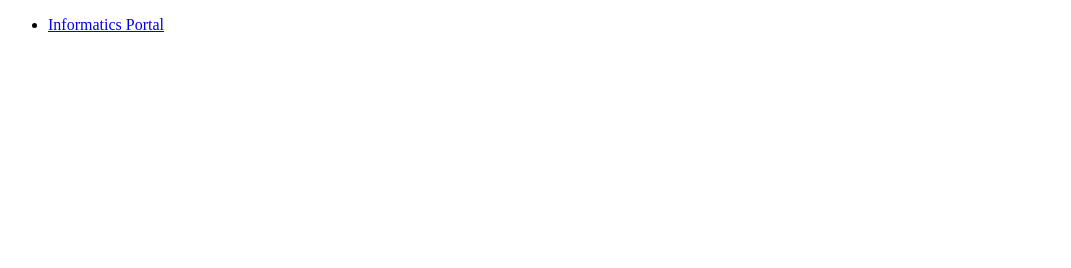
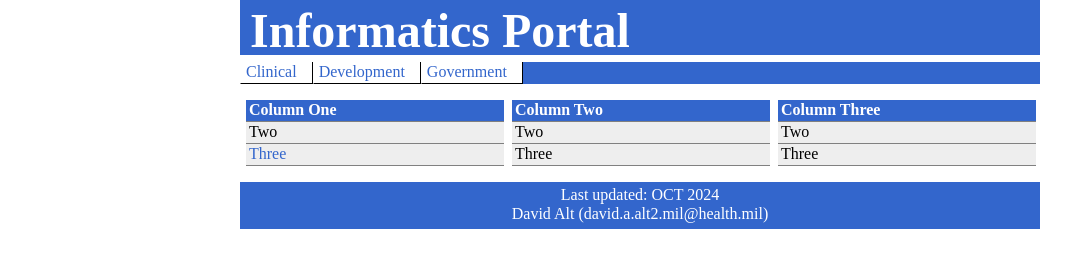
Before and after one commit to DavidAlt/web-portal, a plain HTML site: page index.html in a window 1280 px wide. Shown: the whole page, without its empty margins (0-1071 px from the left). Drawn offline with Linux system fonts and the light colour scheme.

Commit message:
built basic template and styling

```diff
--- a/index.html
+++ b/index.html
@@ -1,13 +1,55 @@
 <!DOCTYPE html>
 <html lang="en">
+
 <head>
     <meta charset="UTF-8">
     <meta name="viewport" content="width=device-width, initial-scale=1.0">
-    <title>Web Portal</title>
+    <title>Informatics Portal</title>
+    <link rel="StyleSheet" href="./style.css" type="text/css">
 </head>
+
 <body>
-    <ul>
-        <li><a href="./informatics-portal/index.html">Informatics Portal</a></li>
-    </ul>
+    <div id="wrapper">
+    <div id="banner">
+        <div style="float: left; margin-left: 10px;">Informatics Portal</div>
+    </div> <!-- banner -->
+
+    <ul id="menu">
+        <li><a href="">Clinical</a></li>
+        <li><a href="">Development</a></li>
+        <li><a href="">Government</a></li>
+    </ul> <!-- menu -->
+
+    <div class="spacer">&nbsp;</div>
+
+    <div class="col">
+        <span class="one title">Column One</span>
+        <span class="one">Two</span>
+        <span class="one"><a href="https://www.google.com/">Three</a></span>
+    </div> <!-- left column -->
+
+
+    <div class="col">
+        <span class="one title">Column Two</span>
+        <span class="one">Two</span>
+        <span class="one">Three</span>
+    </div> <!-- middle column -->
+
+
+    <div class="col">
+        <span class="one title">Column Three</span>
+        <span class="one">Two</span>
+        <span class="one">Three</span>
+    </div> <!-- right column -->
+
+    <div class="spacer">&nbsp;</div>
+
+    <div id="footer">
+        Last updated: OCT 2024<br>
+        <a style="color: white;" href="mailto:david.a.alt2.mil@health.mil" target="_blank">David Alt (david.a.alt2.mil@health.mil)</a>
+    </div> <!-- footer -->
+
+    </div> <!-- wrapper -->
 </body>
+
 </html>
--- /dev/null
+++ b/style.css
@@ -0,0 +1,108 @@
+/* Universal Selector - will apply to all elements */
+* {
+    margin: 0;
+    padding: 0;
+    border: 0;
+    outline: 0;
+    font-size: 100%;
+    line-height: 1.3;
+    text-align: left;
+    vertical-align: baseline;
+    background: transparent;
+}
+
+
+/* Element Selectors */
+a {
+    color: #36C;
+    text-decoration: none;
+}
+
+span {
+    background: #EEE;
+    display: inline-block;
+}
+
+span:hover,
+span:hover * {
+    background: #36C;
+    color: white;
+} /* affects span and any element inside span */
+
+
+
+/* Class Selectors - Fonts */
+.bold { font-weight: bold; }
+.title {
+    background: #36C;
+    color: white;
+    font-weight: bold;
+}
+
+
+/* Class Selectors - Spacing */
+.spacer { clear: both; line-height: 1; }
+.one { width: 252px; padding-left: 3px; padding-right: 3px; }
+
+
+/* Class Selectors - Columns */
+.col {
+    color: black;
+    display: block;
+    float: left;
+    margin-left: 6px;
+    padding: 0px;
+    width: 260px;
+}
+
+.col span {
+    border-bottom: solid 1px grey;
+}
+
+
+/* ID Selectors */
+#wrapper {
+    background: white;
+    display: block;
+    margin: 0 auto;
+    padding: 0px;
+    text-align: left;
+    width: 800px;
+}
+
+#banner {
+    background: #36C;
+    color: white;
+    font-size: 3em;
+    font-weight: bold;
+    height: 55px;
+    width: 800px;
+}
+
+#menu {
+    background: #36C;
+    list-style: none;
+    overflow: auto;
+    width: 800px;
+}
+
+#menu li {
+    background: white;
+    border-bottom: solid 1px black;
+    border-left: solid 1px white;
+    border-right: solid 1px black;
+    float: left;
+    padding: 0 15px 0 5px;
+}
+
+#footer {
+    background: #36C;
+    color: white;
+    display: block;
+    height: 44px;
+    line-height: 19px;
+    margin: 0 auto;
+    padding-top: 3px;
+    text-align: center;
+    width: 800px;
+}
```
Also changed, not shown: pages/development.html (renamed from informatics-portal/index.html, +3 -3 lines), pages/clinical.html (added), pages/government.html (added).
